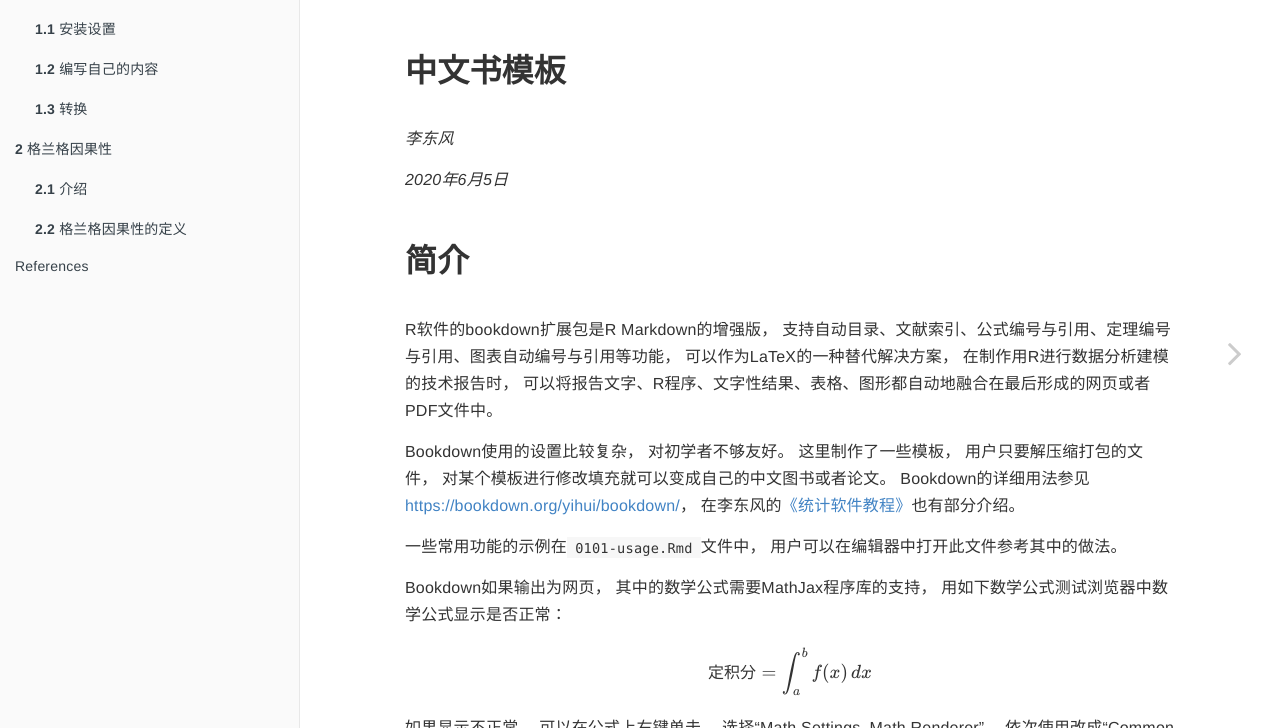
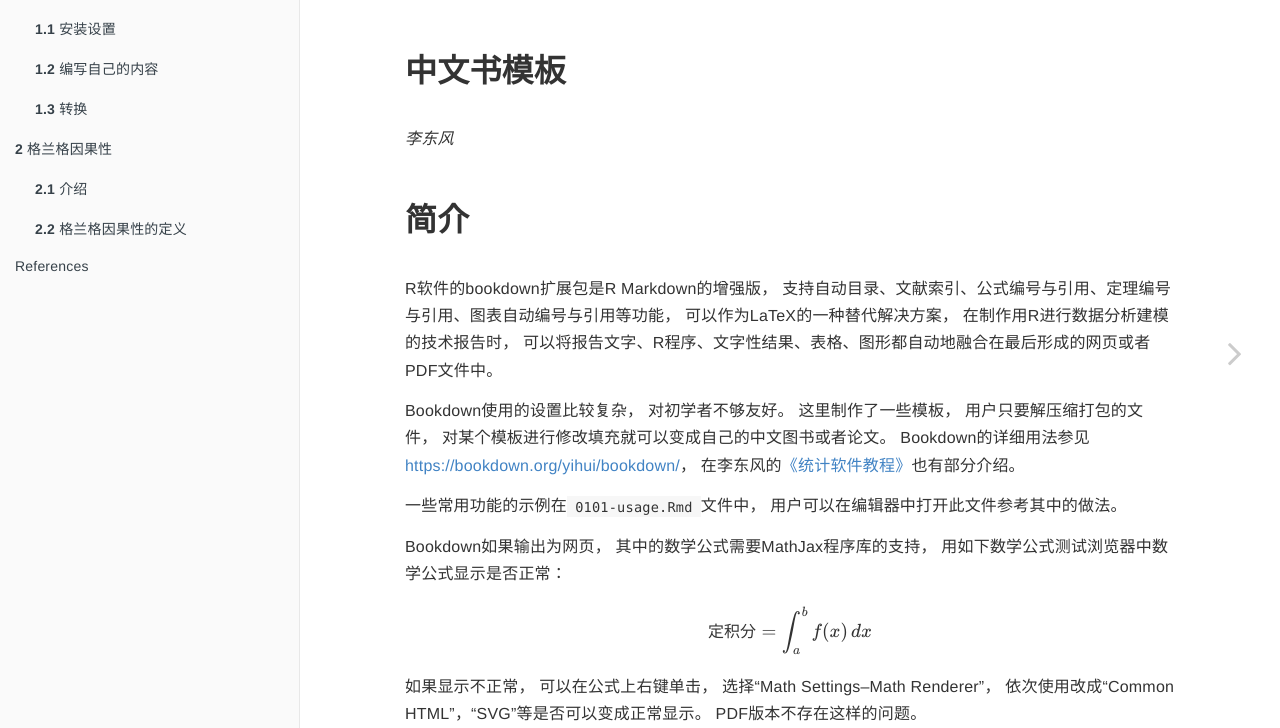
Before and after one commit to xmusphlkg/bookdown2, a plain HTML site: page index.html in a window 1280 px wide. Shown: the part 72-800 px from the top of the page. Drawn offline with nearby package versions, Linux system fonts and the light colour scheme; some packages are replaced by stand-ins of ours.

Commit message:
Update index.html

```diff
--- a/index.html
+++ b/index.html
@@ -186,7 +186,6 @@ code span.wa { color: #60a0b0; font-weight: bold; font-style: italic; } /* Warni
 <div id="header">
 <h1 class="title">中文书模板</h1>
 <p class="author"><em>李东风</em></p>
-<p class="date"><em>2020年6月5日</em></p>
 </div>
 <div id="简介" class="section level1 unnumbered">
 <h1>简介</h1>
```
